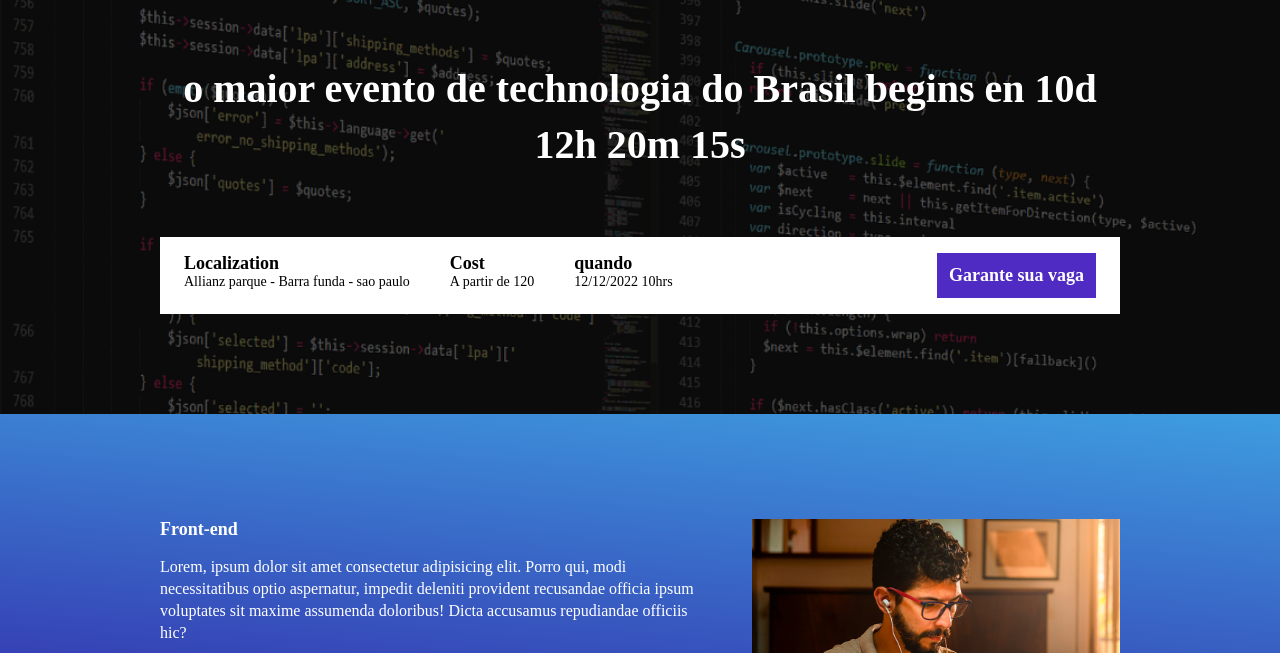
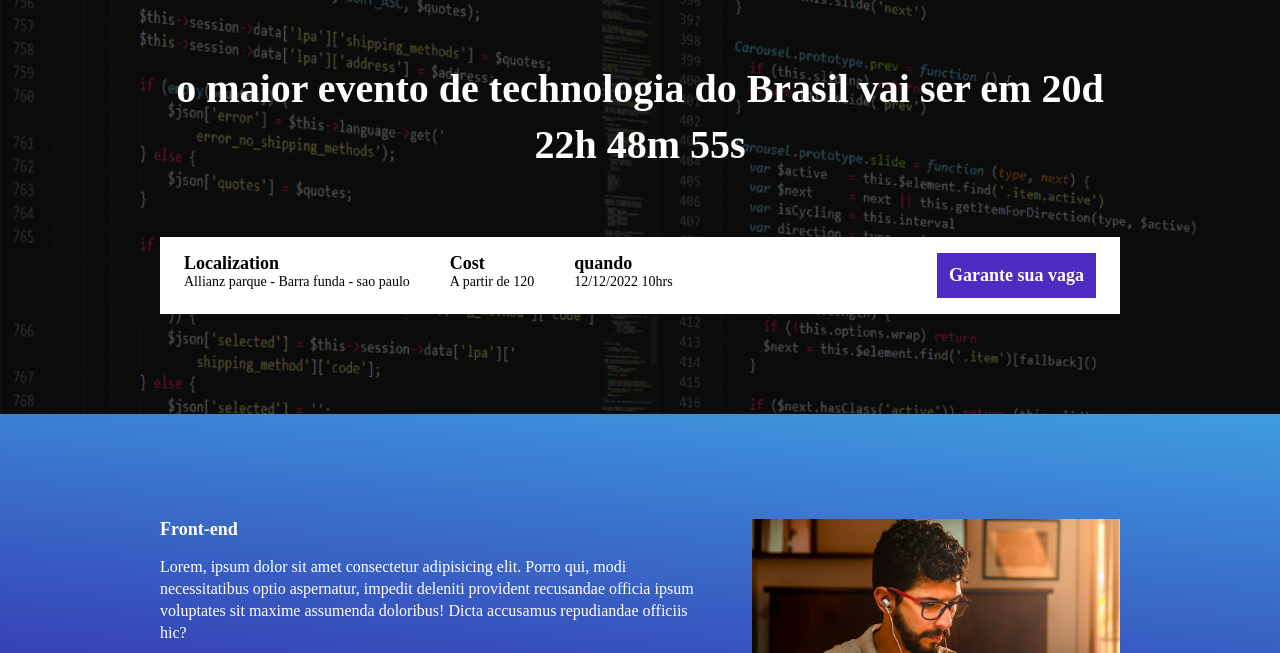
Before and after one commit to arthur487/event, a website built with Parcel: page src/index.html in a window 1280 px wide. Shown: the part 147-800 px from the top of the page. Built offline with nearby package versions, Linux system fonts and the light colour scheme.

Commit message:
finished

```diff
--- a/package.json
+++ b/package.json
@@ -1,9 +1,10 @@
 {
   "name": "event",
   "version": "1.0.0",
-  "src": "index.js",
+
   "scripts": {
     "dev": "parcel src/index.html src/styles/main.scss src/scripts/main.js",
+    "build": "parcel build src/index.html",
     "test": "echo \"Error: no test specified\" && exit 1"
   },
   "repository": {
--- a/src/index.html
+++ b/src/index.html
@@ -12,7 +12,7 @@
         <div class="container">
             <img class="hero__logo" src="./images/ebac_logo.svg" alt="">
             <p class="hero__text">
-                o maior evento de technologia do Brasil begins en 10d 12h 20m 15s
+                o maior evento de technologia do Brasil vai ser em <span id="contador"></span>
             </p>
             <div class="info-bar">
                 <ul class="info-bar__info">
--- a/src/scripts/main.js
+++ b/src/scripts/main.js
@@ -0,0 +1,27 @@
+
+const dataDoEvento = new Date("Aug 3, 2025 12:00:00");
+const timeStamp = dataDoEvento.getTime();
+
+const contaHoras = setInterval(function() {
+    const agora = new Date();
+    const timeStampAtual = agora.getTime();
+
+    const distanciaEvento = timeStamp - timeStampAtual;
+
+     const DiasAteEvento = Math.floor(distanciaEvento / (1000 * 60 * 60 * 24))
+    const horasAteEvento = Math.floor(distanciaEvento % ((1000 * 60 * 60 * 24)) / (1000 * 60 * 60 ));
+    const Minutos = Math.floor(distanciaEvento % ((1000 * 60 * 60)) / (1000 * 60));
+    const Segundos = Math.floor((distanciaEvento % (1000 * 60) / 1000 ))
+    console.log(DiasAteEvento);
+    console.log(horasAteEvento);
+    console.log(Minutos);
+    console.log(Segundos);
+
+
+    document.getElementById('contador').innerHTML = `${DiasAteEvento}d ${horasAteEvento}h ${Minutos}m ${Segundos}s`;
+
+    if (distanciaEvento < 0 ) {
+        clearInterval(contaHoras);
+            document.getElementById('contador').innerHTML = 'evento expirado'
+    }
+}, 1000);
```
